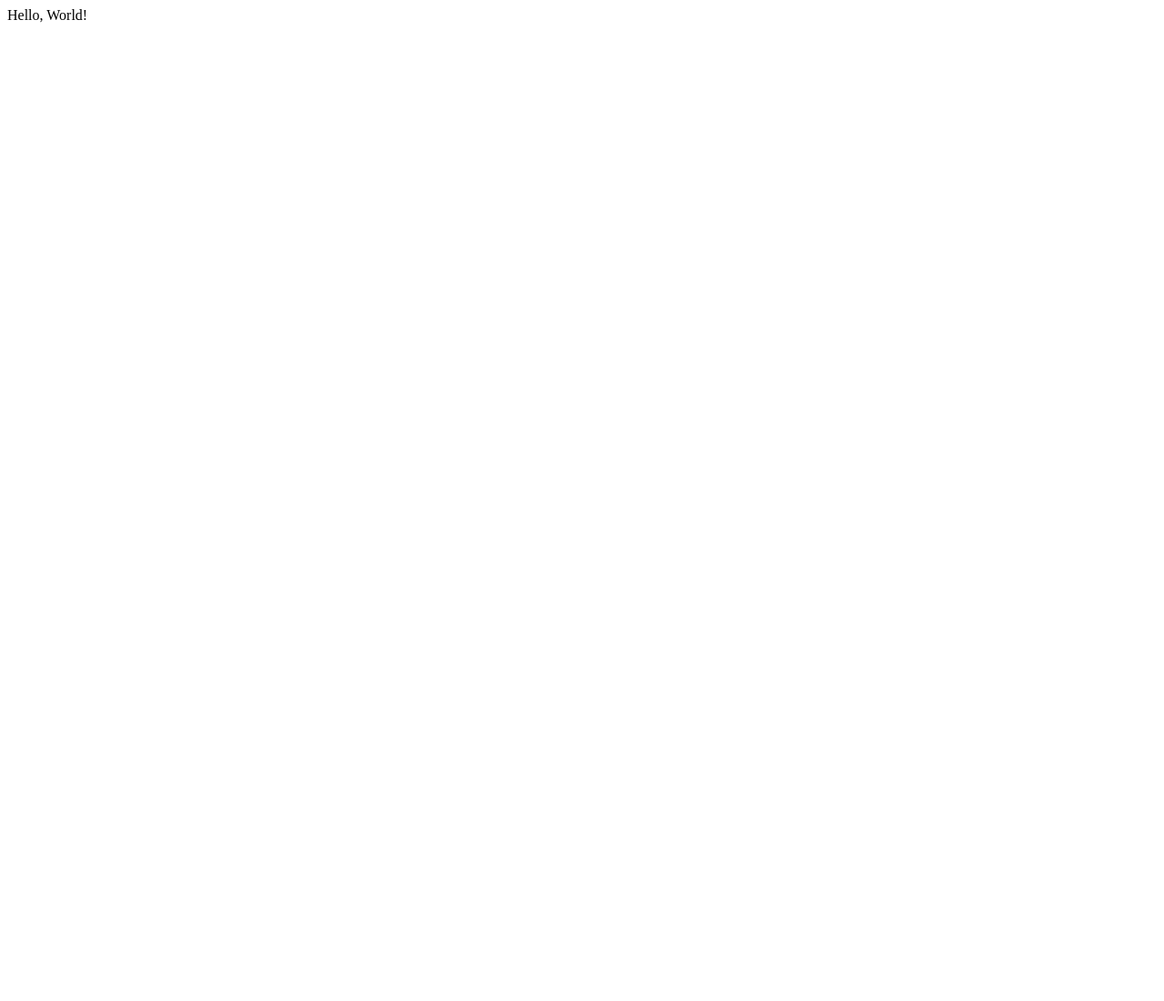
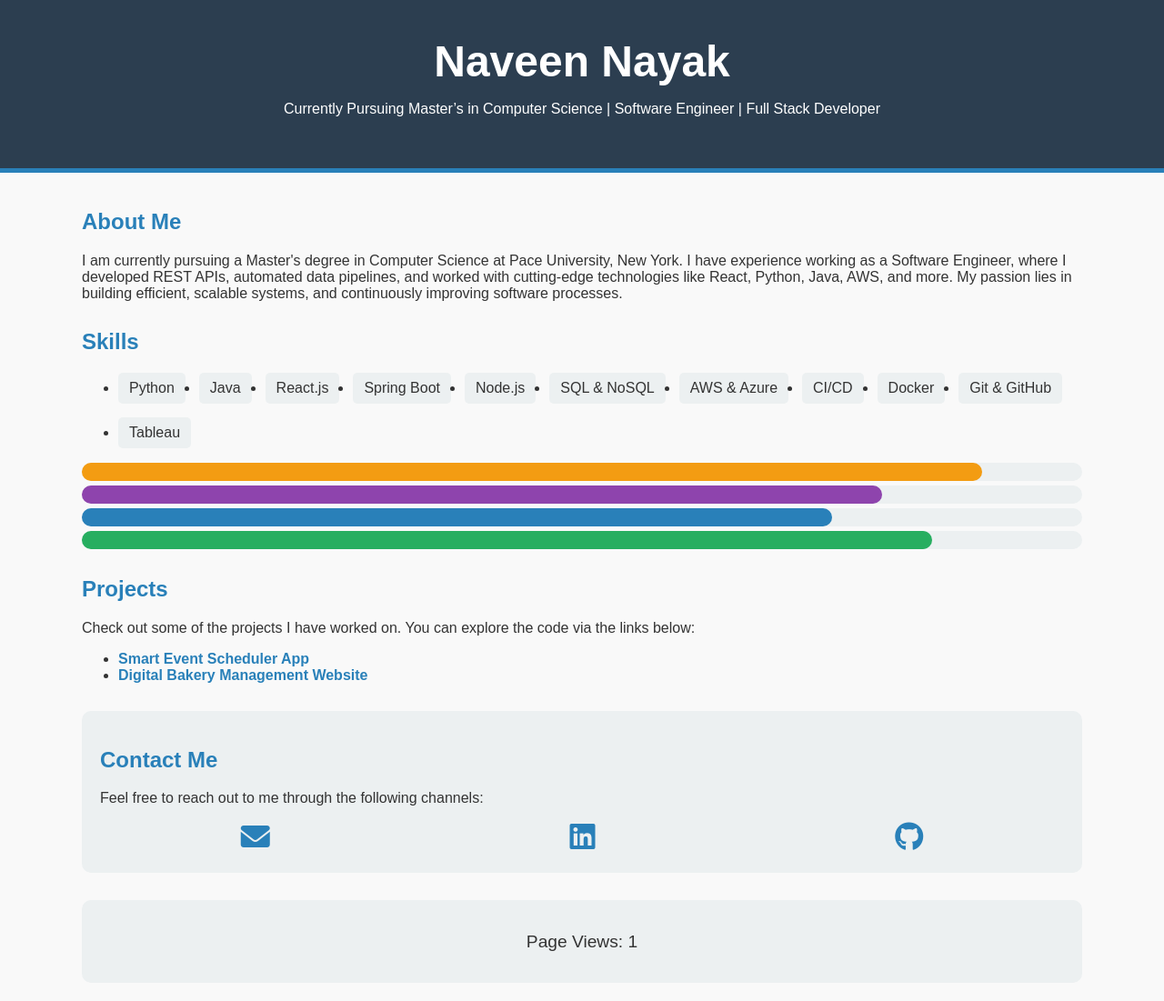
Before and after one commit to NayakNaveen/NayakNaveen, a plain HTML site: page index.html in a window 1280 px wide. Shown: the whole page at 91% size. Before the commit the page ends 800 px from the top, so only its background shows below. Drawn offline with Linux system fonts and the light colour scheme.

Commit message:
Update index.html
Updated page

```diff
--- a/index.html
+++ b/index.html
@@ -1,8 +1,183 @@
-<html>
-	<head>
-		<title>CS650</title>
-	</head>
- <body>
- Hello, World!
- </body>
+<!DOCTYPE html>
+<html lang="en">
+<head>
+    <meta charset="UTF-8">
+    <meta name="viewport" content="width=device-width, initial-scale=1.0">
+    <meta http-equiv="X-UA-Compatible" content="ie=edge">
+    <title>Naveen Nayak</title>
+    <link rel="stylesheet" href="https://cdnjs.cloudflare.com/ajax/libs/font-awesome/6.0.0-beta3/css/all.min.css">
+	<style>
+        body {
+            font-family: Arial, sans-serif;
+            margin: 0;
+            padding: 0;
+            background-color: #f9f9f9;
+            color: #333;
+            transition: background-color 0.3s, color 0.3s;
+        }
+        header {
+            background-color: #2c3e50;
+            color: white;
+            padding: 40px;
+            text-align: center;
+            border-bottom: 5px solid #2980b9;
+        }
+        h1 {
+            margin: 0;
+            font-size: 3rem;
+        }
+        h2 {
+            color: #2980b9;
+        }
+        .container {
+            max-width: 1100px;
+            margin: 0 auto;
+            padding: 20px;
+        }
+        .section {
+            margin-bottom: 30px;
+        }
+        .skills ul {
+            display: flex;
+            flex-wrap: wrap;
+            gap: 15px;
+        }
+        .skills ul li {
+            background-color: #ecf0f1;
+            padding: 8px 12px;
+            border-radius: 5px;
+        }
+        .projects a {
+            color: #2980b9;
+            text-decoration: none;
+            font-weight: bold;
+        }
+        .contact {
+            background-color: #ecf0f1;
+            padding: 20px;
+            border-radius: 10px;
+            margin-top: 30px;
+        }
+        .visitor-count {
+            text-align: center;
+            padding: 15px;
+            background-color: #ecf0f1;
+            border-radius: 10px;
+            font-size: 1.2rem;
+            margin-top: 20px;
+        }
+
+        .about-me {
+            opacity: 0;
+            animation: fadeIn 2s forwards;
+        }
+        @keyframes fadeIn {
+            0% { opacity: 0; }
+            100% { opacity: 1; }
+        }
+
+        .progress-bar {
+            width: 100%;
+            background-color: #ecf0f1;
+            border-radius: 10px;
+            margin-top: 5px;
+        }
+        .progress-bar span {
+            display: block;
+            height: 20px;
+            border-radius: 10px;
+        }
+        .progress-bar .skill-python { width: 90%; background-color: #f39c12; }
+        .progress-bar .skill-java { width: 80%; background-color: #8e44ad; }
+        .progress-bar .skill-react { width: 75%; background-color: #2980b9; }
+        .progress-bar .skill-sql { width: 85%; background-color: #27ae60; }
+
+        .contact-icons {
+            display: flex;
+            justify-content: space-around;
+            gap: 20px;
+        }
+        .contact-icons a {
+            color: #2980b9;
+            font-size: 2rem;
+            text-decoration: none;
+        }
+        .contact-icons a:hover {
+            color: #34495e;
+        }
+    </style>
+</head>
+<body>
+
+    <header>
+        <h1>Naveen Nayak</h1>
+        <p>Currently Pursuing Master’s in Computer Science | Software Engineer | Full Stack Developer</p>
+    </header>
+
+    <div class="container">
+
+        <div class="section about-me">
+            <h2>About Me</h2>
+            <p>I am currently pursuing a Master's degree in Computer Science at Pace University, New York. I have experience working as a Software Engineer, where I developed REST APIs, automated data pipelines, and worked with cutting-edge technologies like React, Python, Java, AWS, and more. My passion lies in building efficient, scalable systems, and continuously improving software processes.</p>
+        </div>
+
+        <div class="section skills">
+            <h2>Skills</h2>
+            <ul>
+                <li>Python</li>
+                <li>Java</li>
+                <li>React.js</li>
+                <li>Spring Boot</li>
+                <li>Node.js</li>
+                <li>SQL & NoSQL</li>
+                <li>AWS & Azure</li>
+                <li>CI/CD</li>
+                <li>Docker</li>
+                <li>Git & GitHub</li>
+                <li>Tableau</li>
+            </ul>
+            <div class="progress-bar"><span class="skill-python"></span></div>
+            <div class="progress-bar"><span class="skill-java"></span></div>
+            <div class="progress-bar"><span class="skill-react"></span></div>
+            <div class="progress-bar"><span class="skill-sql"></span></div>
+        </div>
+
+        <div class="section projects">
+            <h2>Projects</h2>
+            <p>Check out some of the projects I have worked on. You can explore the code via the links below:</p>
+            <ul>
+                <li><a href="https://github.com/your-username/smart-event-scheduler" target="_blank">Smart Event Scheduler App</a></li>
+                <li><a href="https://github.com/your-username/digital-bakery-management" target="_blank">Digital Bakery Management Website</a></li>
+            </ul>
+        </div>
+
+        <div class="section contact">
+            <h2>Contact Me</h2>
+            <p>Feel free to reach out to me through the following channels:</p>
+            <div class="contact-icons">
+                <a href="mailto:your-email@example.com" title="Email"><i class="fas fa-envelope"></i></a>
+                <a href="https://www.linkedin.com/in/your-linkedin" target="_blank" title="LinkedIn"><i class="fab fa-linkedin"></i></a>
+                <a href="https://github.com/your-username" target="_blank" title="GitHub"><i class="fab fa-github"></i></a>
+            </div>
+        </div>
+
+        <div class="visitor-count" id="visitor-count">
+            <p>Page Views: <span id="counter">0</span></p>
+        </div>
+
+    </div>
+
+    <script>
+
+        let count = localStorage.getItem('visitorCount');
+        if (!count) {
+            count = 1;
+        } else {
+            count = parseInt(count) + 1;
+        }
+        localStorage.setItem('visitorCount', count);
+        document.getElementById('counter').textContent = count;
+    </script>
+
+</body>
 </html>
```
